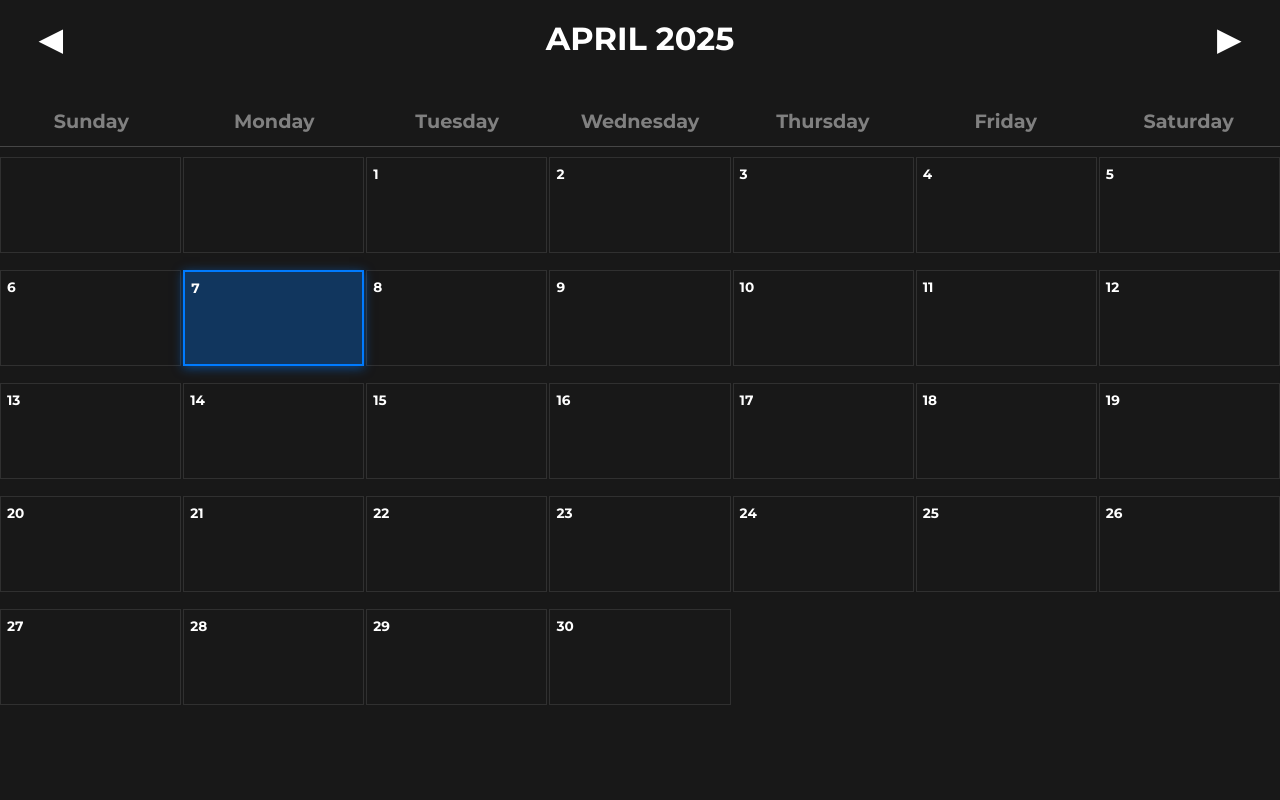
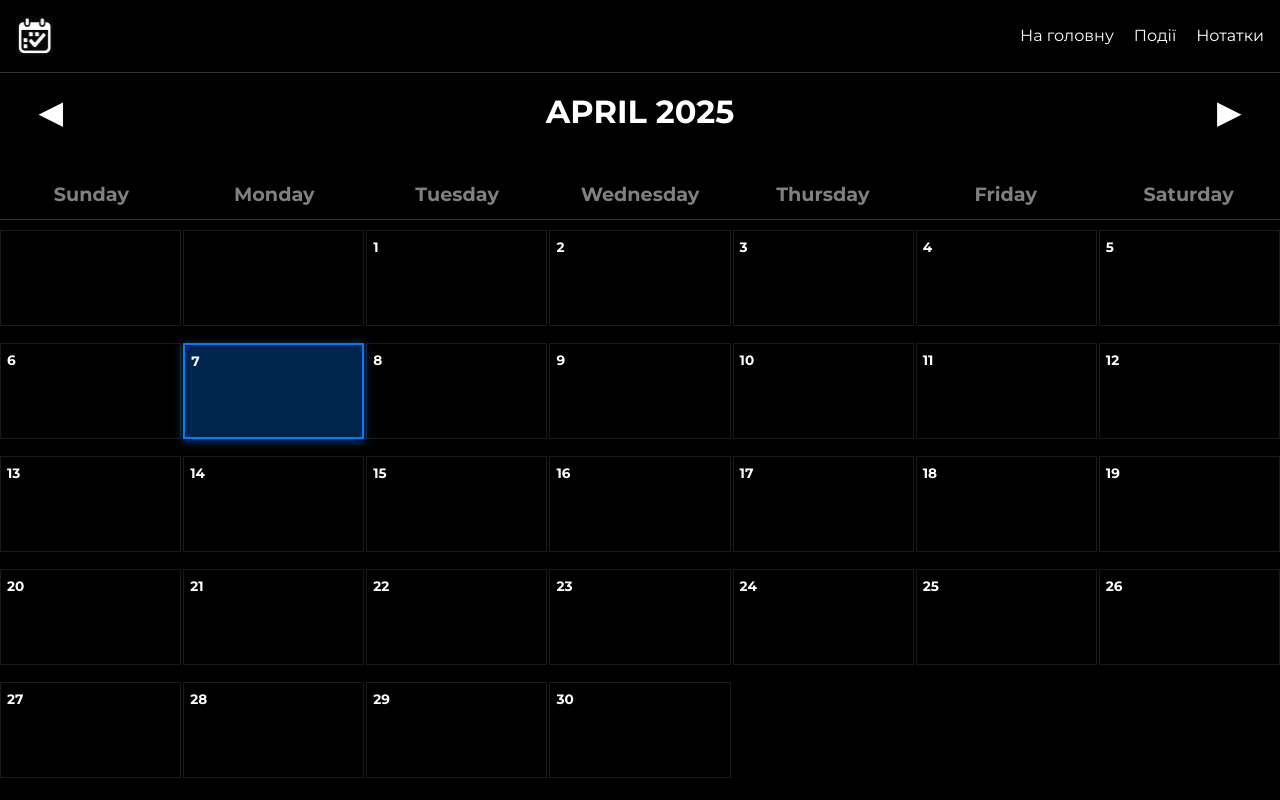
Before and after one commit to kulikp1/planner, a React (Vite) app: page /calendar in a window 1280 px wide. Built offline with nearby package versions, Linux system fonts and the light colour scheme.

Commit message:
update styles

```diff
--- a/src/components/Calendar/Calendar.jsx
+++ b/src/components/Calendar/Calendar.jsx
@@ -11,6 +11,7 @@ import {
   getDay,
 } from "date-fns";
 import PlanModal from "../PlanModal/PlanModal";
+import Navbar from "../Navbar/Navbar";
 
 const Calendar = () => {
   const [currentDate, setCurrentDate] = useState(new Date());
@@ -57,6 +58,8 @@ const Calendar = () => {
   };
 
   return (
+    <div className={styles.wrapper}>
+      <Navbar />
       <div className={styles.container}>
         <PlanModal
           isOpen={modalOpen}
@@ -110,7 +113,9 @@ const Calendar = () => {
               return (
                 <div
                   key={key}
-                className={`${styles.day} ${isToday(day) ? styles.today : ""}`}
+                  className={`${styles.day} ${
+                    isToday(day) ? styles.today : ""
+                  }`}
                   onClick={() => {
                     setSelectedDate(day);
                     setModalOpen(true);
@@ -139,6 +144,7 @@ const Calendar = () => {
           </div>
         </div>
       </div>
+    </div>
   );
 };
 
--- a/src/components/Calendar/Calendar.module.css
+++ b/src/components/Calendar/Calendar.module.css
@@ -3,7 +3,7 @@
   flex-direction: column;
   align-items: center;
   justify-content: flex-start;
-  background: #181818;
+  background: black;
   height: 100vh;
   width: 100vw;
   padding: 0;
```
Lines whose indentation alone changed are shown as unchanged.
